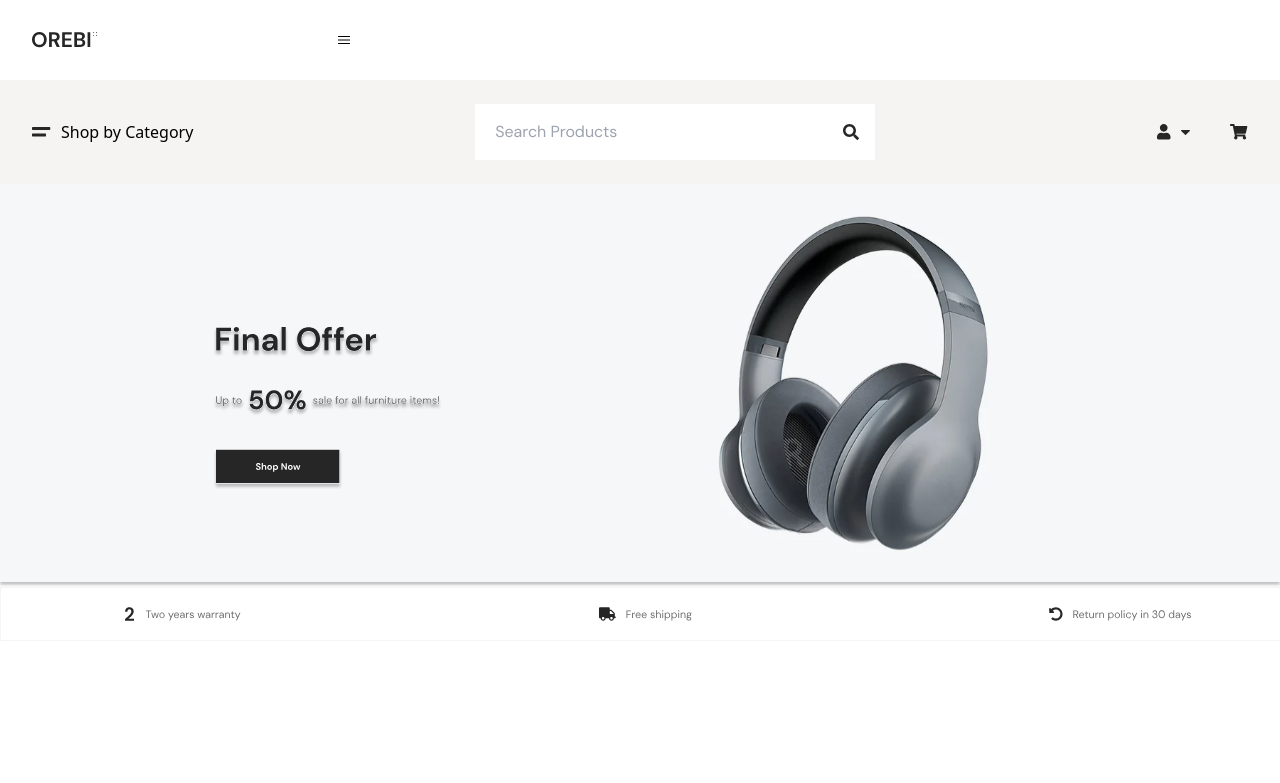
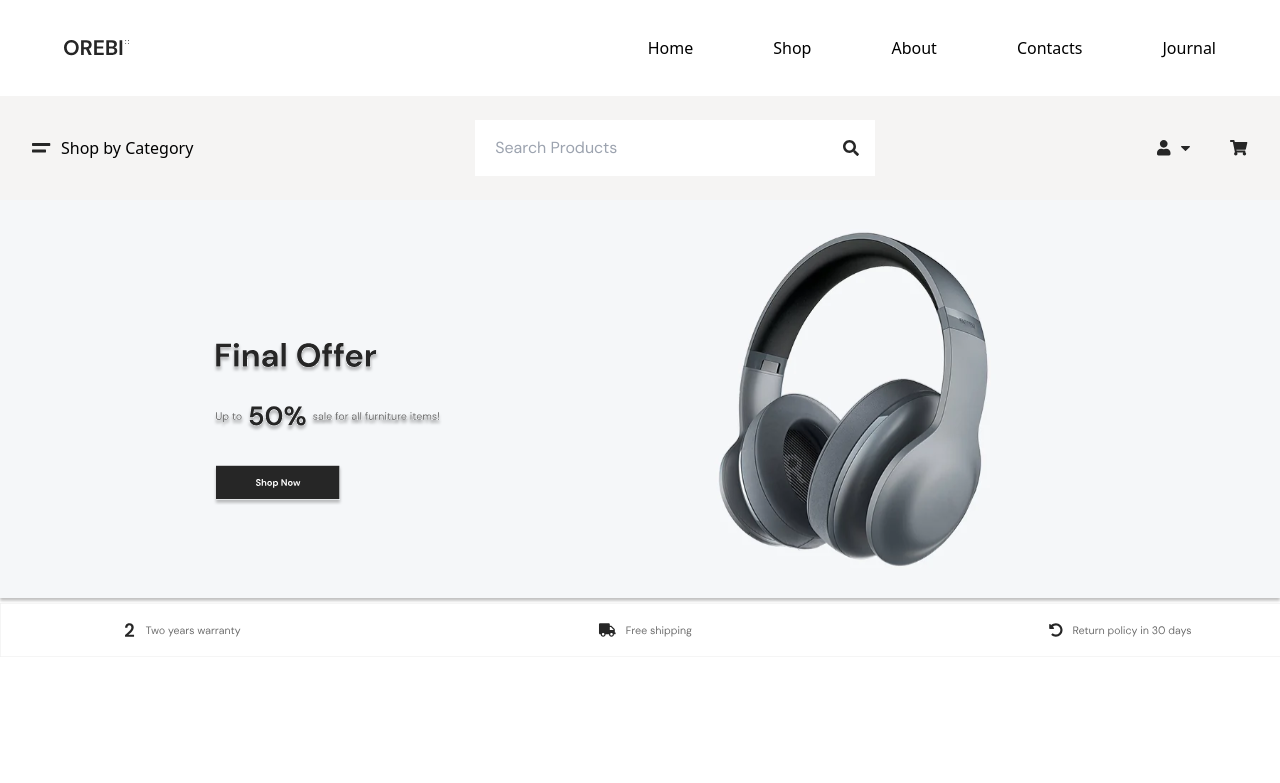
Before and after one commit to mahmudashif/Orebi, a React (Vite) app: page / in a window 1280 px wide. Shown: the top 783 px of the page. Built offline with nearby package versions, Linux system fonts and the light colour scheme.

Commit message:
check: responsive check for navbar

```diff
--- a/src/components/Navbar.jsx
+++ b/src/components/Navbar.jsx
@@ -1,34 +1,109 @@
 import React, { useState } from "react";
 import { HiOutlineBars3 } from "react-icons/hi2";
 import { RxCross1 } from "react-icons/rx";
-import logo from "/src/assets/logo.svg"
+import logo from "/src/assets/logo.svg";
+import Container from "./Container.jsx";
 
 const Navbar = () => {
+  let navbarData = [
+    {
+      navitem: "Home",
+      href: "/",
+    },
+
+    {
+      navitem: "Shop",
+      href: "",
+    },
+
+    {
+      navitem: "About",
+      href: "",
+    },
+
+    {
+      navitem: "Contacts",
+      href: "",
+    },
+
+    {
+      navitem: "Journal",
+      href: "",
+    },
+  ];
+
   const [show, setShow] = useState(false);
-  const abc = () => {
+  const navShow = () => {
     setShow(!show);
   };
 
   return (
-    <section className="container px-8 py-8 mx-auto flex">
-      <div className="w-3/12">
-        <img src={logo} alt="" />
+    <Container>
+      <div className="px-8 py-8 mx-auto flex items-center justify-between">
+        <div>
+          <img src={logo} alt="" />
+        </div>
+        <div className="max-lg:hidden">
+          <ul className="flex gap-x-20">
+            {navbarData.map((item, index) => (
+              <li
+                key={index}
+                className=" py-1 text-black transition-all duration-200 ease-in-out hover:text-primaryColor"
+              >
+                <a href={item.href} key={index}>
+                  {item.navitem}
+                </a>
+              </li>
+            ))}
+          </ul>
+        </div>
+
+
+        {show ? (
+          <RxCross1 onClick={navShow} className="lg:hidden absolute right-8" />
+        ) : (
+          <HiOutlineBars3 onClick={navShow} className="lg:hidden absolute right-8" />
+        )}
+        {show && (
+          <div className="lg:hidden relative z-50 bg-secondaryBg w-full">
+            <ul className="lg:flex gap-x-20 absolute pt-5 p-[100%] h-[100dvh] bg-secondaryBg text-[#ffff]">
+              {navbarData.map((item, index) => (
+                <li
+                  key={index}
+                  className=" py-1 text-black transition-all duration-200 ease-in-out hover:text-primaryColor"
+                >
+                  <a href={item.href} key={index}>
+                    {item.navitem}
+                  </a>
+                </li>
+              ))}
+            </ul>
+          </div>
+        )}
       </div>
-      <div className="w-9/12">
-        {show ? <RxCross1 onClick={abc} /> : <HiOutlineBars3 onClick={abc} />}
-        {show && (
-          <ul className="flex justify-center gap-x-20 capitalize font-dm">
-          <li className="hover:font-bold">home</li>
-          <li className="hover:font-bold">shop</li>
-          <li className="hover:font-bold">about</li>
-          <li className="hover:font-bold">contacts</li>
-          <li className="hover:font-bold">journal</li>
-        </ul>
-        )}
-
-      </div>
-    </section>
+    </Container>
   );
 };
 
 export default Navbar;
+
+//   <Container>
+// <section className="px-8 py-8 mx-auto flex">
+//   <div className="w-3/12">
+//     <img src={logo} alt="" />
+//   </div>
+//   <div className="w-9/12">
+//     {show ? <RxCross1 onClick={navShow} className="lg:hidden" /> : <HiOutlineBars3 onClick={navShow} className="lg:hidden" />}
+//     {show && (
+//       <ul className="lg:flex justify-center gap-x-20 capitalize font-dm">
+//       <li className="hover:font-bold">home</li>
+//       <li className="hover:font-bold">shop</li>
+//       <li className="hover:font-bold">about</li>
+//       <li className="hover:font-bold">contacts</li>
+//       <li className="hover:font-bold">journal</li>
+//     </ul>
+//     )}
+
+//   </div>
+// </section>
+//   </Container>
```
